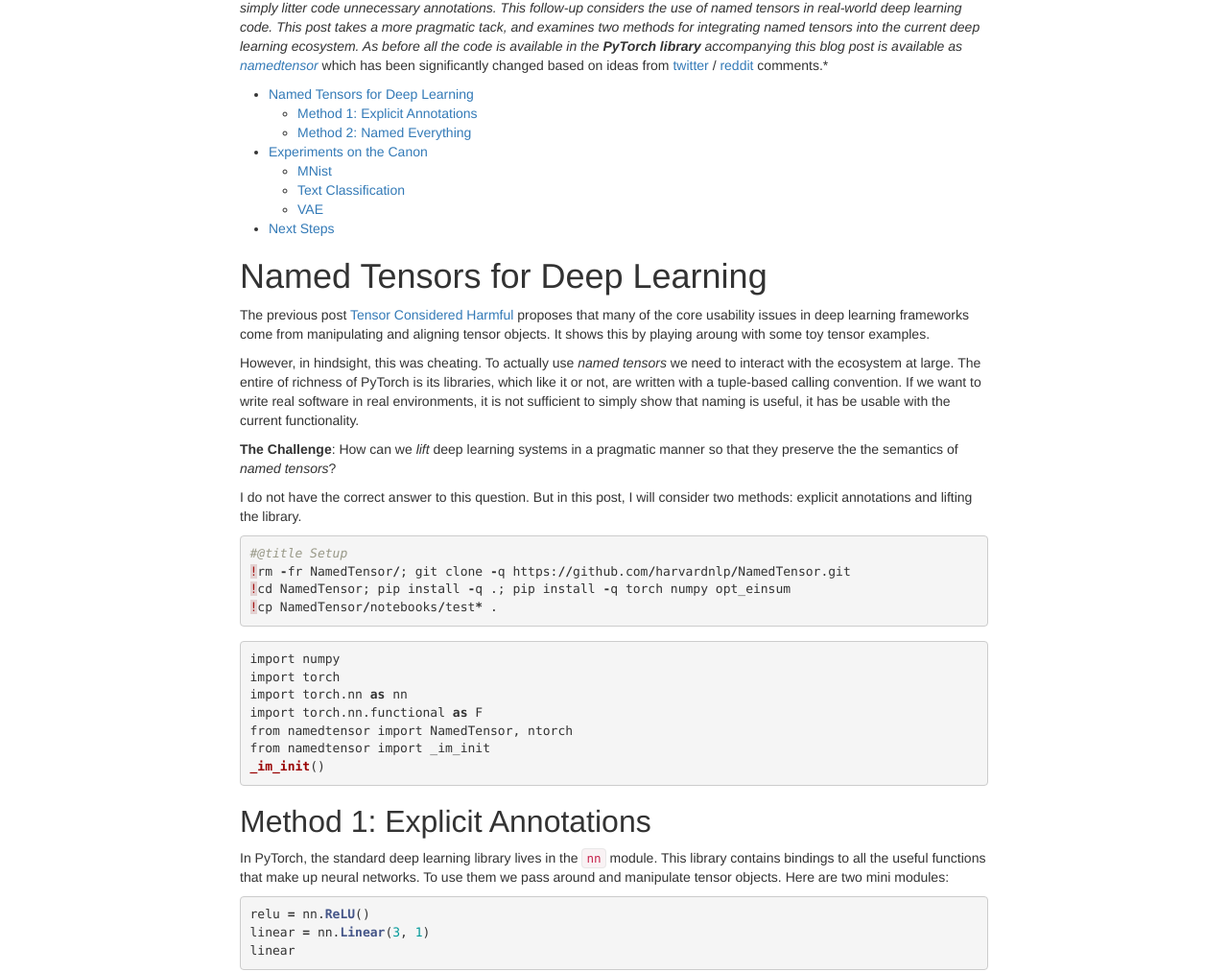
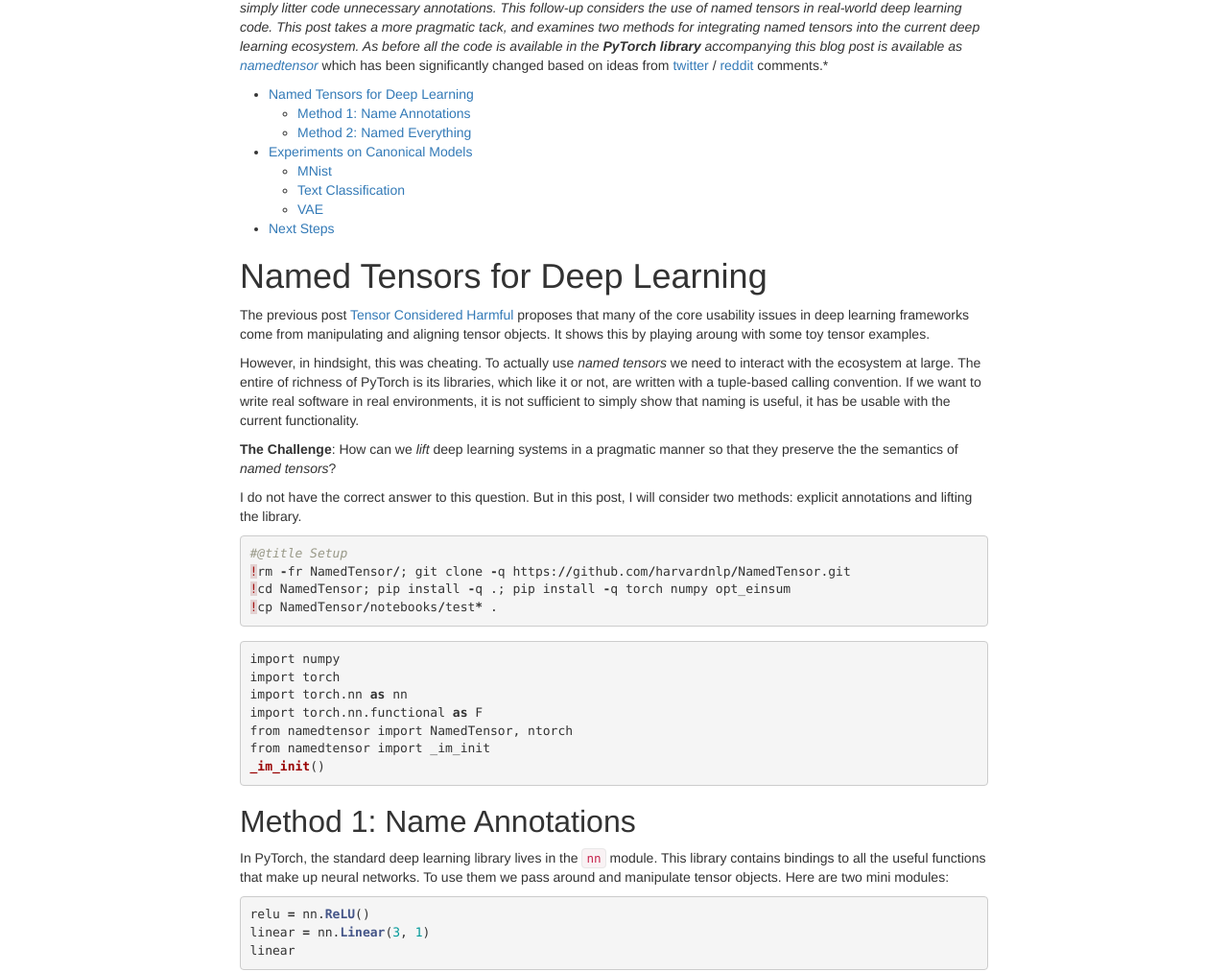
Before and after one commit to harvardnlp/harvardnlp.github.io, a Jekyll site: the page built from NamedTensor2.md, in a window 1280 px wide and 1400 px high. Shown: the part 296-1309 px from the top of the window at 96% size. Built offline with Jekyll 4.4.1, drawn with Linux system fonts in a browser that asks for light colours; comment, search, counter and statistics services are not loaded; some of the changed text lies outside the part shown.

Commit message:
Named tensor 2

```diff
--- a/NamedTensor2.md
+++ b/NamedTensor2.md
@@ -8,7 +8,6 @@ excerpt: "Named tensors for better deep learning code."
 <a href="https://colab.research.google.com/github/harvardnlp/namedtensor/blob/master/notebooks/NamedTensor2.ipynb" target="_parent"><img
 src="https://colab.research.google.com/assets/colab-badge.svg" alt="Open In
 Colab"/></a>
-
 
 *TL;DR: The previous post [Tensor Considered
 Harmful](http://nlp.seas.harvard.edu/NamedTensor) called for using **named
@@ -71,7 +70,7 @@ from namedtensor import _im_init
 _im_init()
 {% endhighlight %}
 
-## Method 1: Explicit Annotations
+## Method 1: Name Annotations
 
 In PyTorch, the standard deep learning library lives in the `nn` module. This
 library contains bindings to all the useful functions that make up neural
@@ -452,7 +451,7 @@ for i in range(10):
 ![png]({{ BASE_PATH }}/images/namedtensor2_49_0.png)
 
 
-# Experiments on the Canon
+# Experiments on Canonical Models
 
 Now the question is whether this approach can actually be applied to real deep
 learning problems. To test this, I went through several of the key deep learning
```
